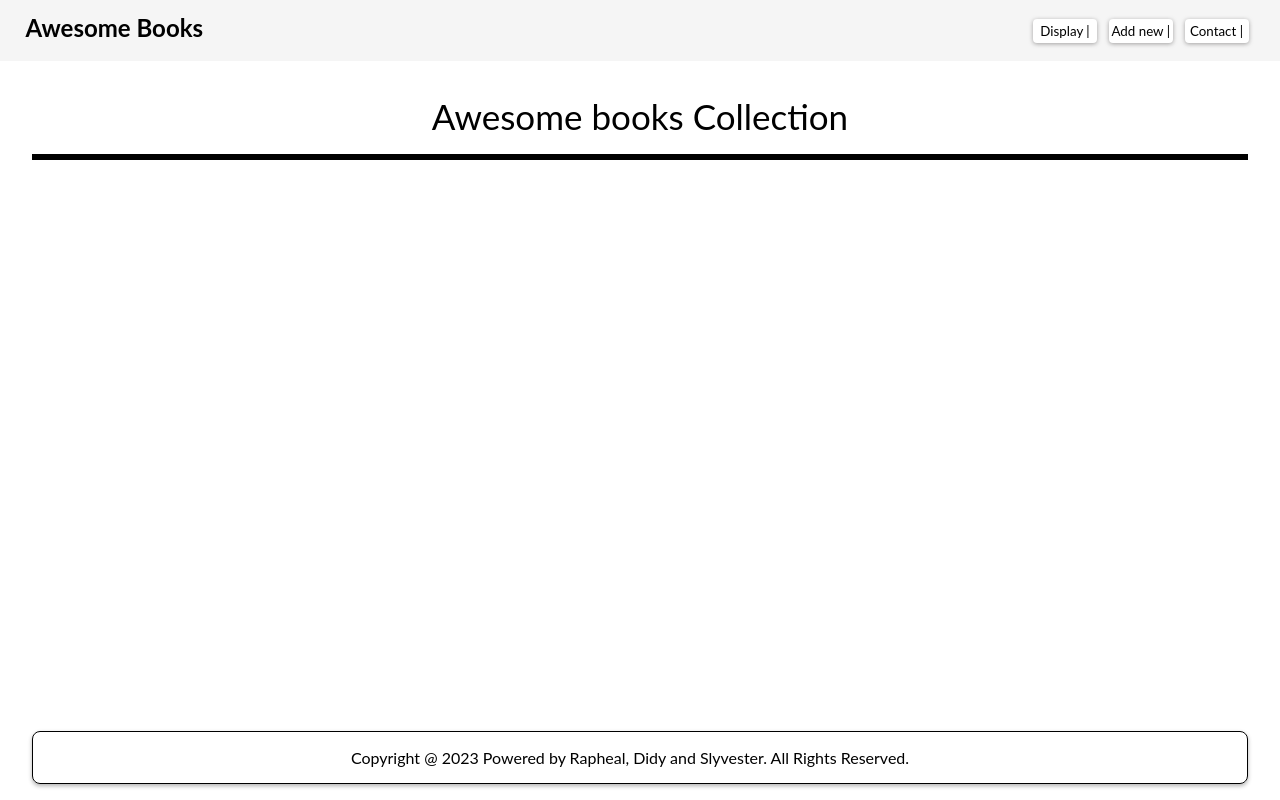
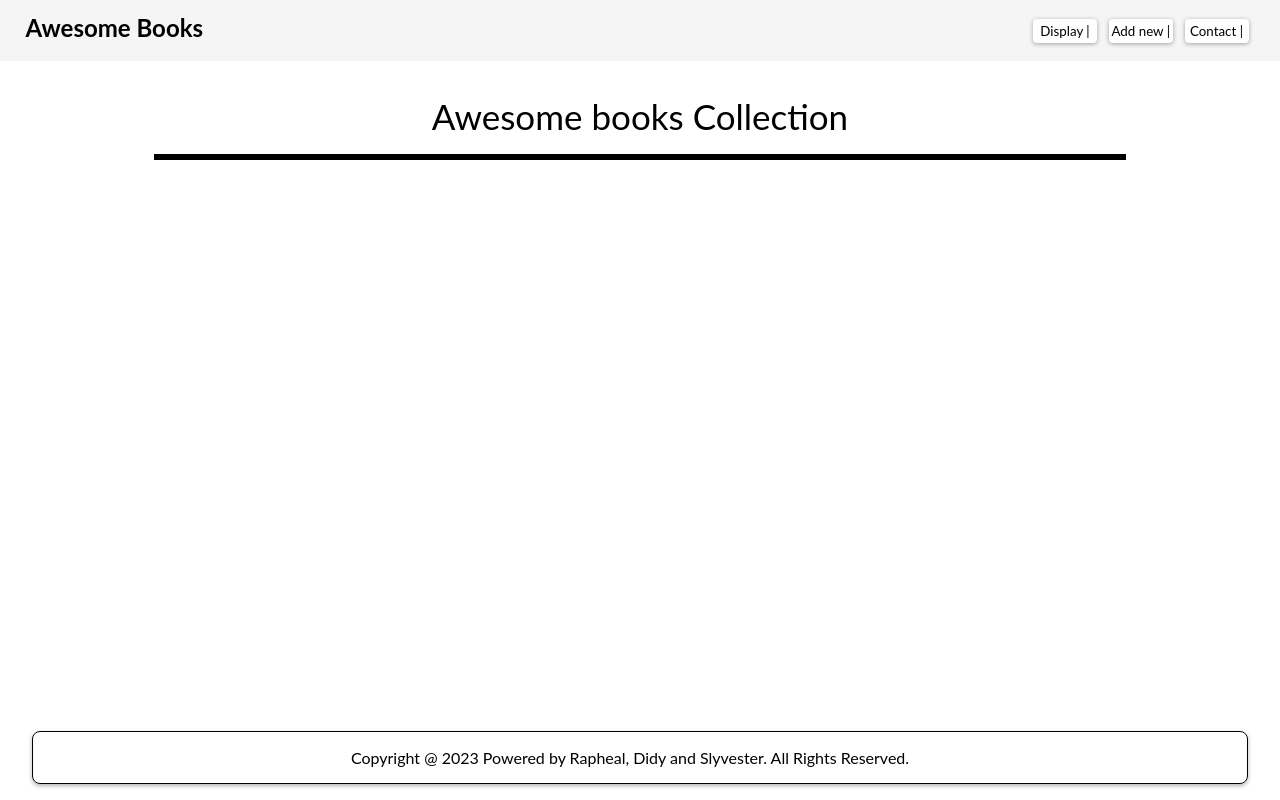
Before and after one commit to 3nityGitHub/AWESOME-BOOK-ES6-MODULE, a website with bundled scripts: page index.html in a window 1280 px wide. Built offline with nearby package versions, Linux system fonts and the light colour scheme.

Commit message:
Modify index.css file

```diff
--- a/index.css
+++ b/index.css
@@ -72,9 +72,10 @@ button {
 .display-section {
   border: 3px solid black;
   margin: auto;
-  max-height: 63vh;
+  max-height: 65vh;
   overflow-x: hidden;
   overflow-y: scroll;
+  width: 80%;
 }
 
 .title-input {
```
